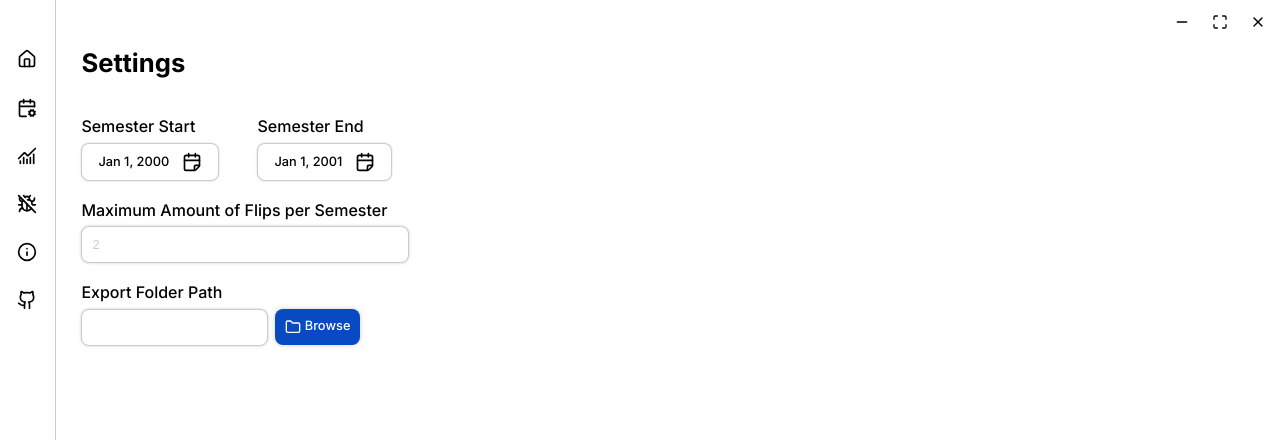
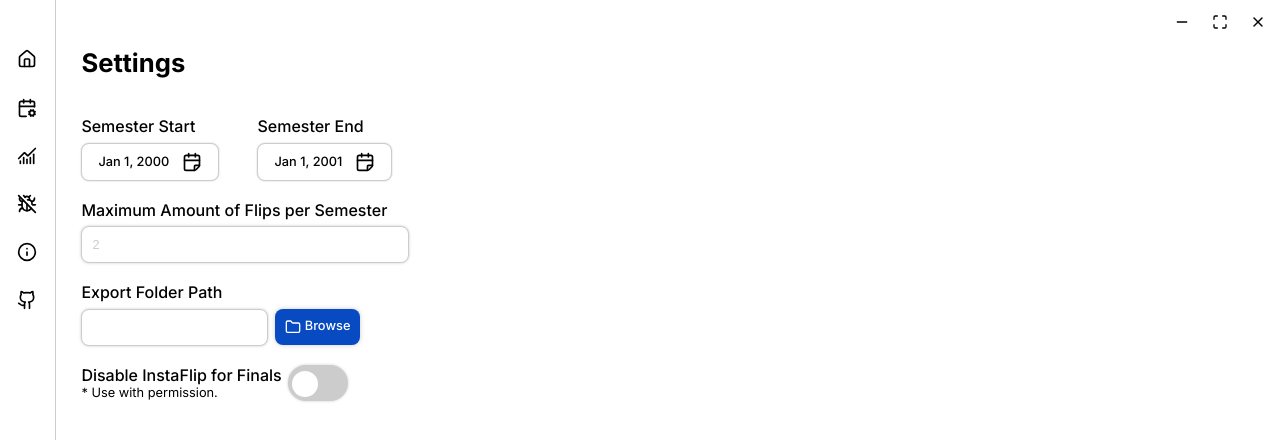
Before and after one commit to Honuluau/instaflip, a React (Vite) app in the folder frontend/: page / in a window 1280 px wide. Both pictures are taken after a click on the button 27 px from the left and 109 px from the top of the page. Shown: the top 440 px of the page. Built offline with nearby package versions, Linux system fonts and the light colour scheme; a web font is replaced by a local one.

Commit message:
Added Disable InstaFlip For Finals Setting with a new Switch Component

```diff
--- /dev/null
+++ b/frontend/src/components/Switch.tsx
@@ -0,0 +1,16 @@
+import { ChangeEventHandler } from "react"
+
+interface switchProps {
+    onChange: ChangeEventHandler
+}
+
+export function Switch({onChange}: switchProps) {
+    return (
+        <>
+            <label className="switch">
+                <input type="checkbox" onChange={onChange}/>
+                <span className="slider" />
+            </label>
+        </>
+    )
+}
--- a/frontend/src/lib/settings.ts
+++ b/frontend/src/lib/settings.ts
@@ -3,13 +3,15 @@ export interface Settings {
     semesterEnd: number;
     maxFlips: number;
     statisticsOutputPath: string;
+    disabled: boolean;
 }
 
 export const DEFAULT_SETTINGS: Settings = {
     semesterStart: Date.parse("2000-01-01"),
     semesterEnd: Date.parse("2001-01-01"),
     maxFlips: 2,
-    statisticsOutputPath: ""
+    statisticsOutputPath: "",
+    disabled: false,
 }
 
 const SETTINGS_KEY = "instaflip-settings"
--- a/frontend/src/pages/HomePage.tsx
+++ b/frontend/src/pages/HomePage.tsx
@@ -1,4 +1,4 @@
-import { Calendar, ClockAlert, Repeat, User, WarehouseIcon, X } from "lucide-react";
+import { Ban, Calendar, ClockAlert, Repeat, User, WarehouseIcon, X } from "lucide-react";
 import { CanFlipBanner, MaximumFlipsReachedBanner } from "../components/Banners";
 import { FlipInstance } from "../components/FlipInstance";
 import { Header } from "../components/Header";
@@ -121,21 +121,30 @@ export function HomePage() {
 
     return (
         <>
-            {outOfDate? (
+            {outOfDate ? (
                 <>
-                    <Overlay icon={<Calendar/>} label="Semester Range is out of date." text="Please change the semester settings by clicking the calendar button on the left-side of this window. The semester range is derived from Academic Calendars. Academic Calendars are available through the Office of the Registrar on Georgia Southern's website."/>
+                    <Overlay icon={<Calendar />} label="Semester Range is out of date." text="Please change the semester settings by clicking the calendar button on the left-side of this window. The semester range is derived from Academic Calendars. Academic Calendars are available through the Office of the Registrar on Georgia Southern's website." />
                 </>
-            ): (
+            ) : (
                 <></>
             )}
 
-            {(version != releaseVersion)? (
+            {(version != releaseVersion) ? (
                 <>
-                    <Overlay icon={<ClockAlert/>} label="Outdated Version" text={`InstaFlip is currently on version ${releaseVersion}. This machine's version is on ${version}. Please update InstaFlip via GitHub.`}/>
+                    <Overlay icon={<ClockAlert />} label="Outdated Version" text={`InstaFlip is currently on version ${releaseVersion}. This machine's version is on ${version}. Please update InstaFlip via GitHub.`} />
                 </>
-            ): (
+            ) : (
                 <></>
             )}
+
+            {(settings.disabled) ? (
+                <>
+                    <Overlay icon={<Ban />} label="Disabled for Finals" text="InstaFlip is currently disabled for Finals week. Please do not undo this action without permission." />
+                </>
+            ) : (
+                <></>
+            )
+            }
 
             <div className="pageContainer">
                 <Header />
@@ -179,7 +188,7 @@ export function HomePage() {
                                 ) : (
                                     <>
                                         {currentFlips?.map((flip: backend.FlipRowItem, i) => (
-                                            <FlipInstance key={i} id={i} date={flip.FlipTime} deleteFlip={deleteFlip}/>
+                                            <FlipInstance key={i} id={i} date={flip.FlipTime} deleteFlip={deleteFlip} />
                                         ))}
                                     </>
                                 )}
@@ -212,7 +221,7 @@ export function HomePage() {
                                     ) : (
                                         <>
                                             {otherFlips?.map((flip: backend.FlipRowItem, i) => (
-                                                <FlipInstance key={i} id={i} date={flip.FlipTime} deleteFlip={deleteFlip}/>
+                                                <FlipInstance key={i} id={i} date={flip.FlipTime} deleteFlip={deleteFlip} />
                                             ))}
                                         </>
                                     )}
--- a/frontend/src/pages/SettingsPage.tsx
+++ b/frontend/src/pages/SettingsPage.tsx
@@ -5,6 +5,7 @@ import { useEffect, useState } from "react";
 import { logger } from "../lib/logger";
 import { SelectFolder } from "../../wailsjs/go/main/App";
 import { toaster } from "../lib/toaster";
+import { Switch } from "../components/Switch";
 
 export function SettingsPage() {
     const [savedSettings, setSavedSettings] = useState<SettingsType>(getSettings());
@@ -98,6 +99,17 @@ export function SettingsPage() {
         }
     }
 
+    const disableInstaFlipForFinals = (e: React.ChangeEvent<HTMLInputElement>) => {
+        try {
+            const updated = { ...tempSettings, disabled: e.target.checked }
+            setTempSettings(updated);
+            checkDifference(updated);
+        } catch (error) {
+            console.error("Error disabling instaflip for finals:", error)
+            logger.error("Error Disable InstaFlipForFinals")
+        }
+    }
+
     useEffect(() => {
 
     }, [difference])
@@ -133,6 +145,15 @@ export function SettingsPage() {
                     </div>
                 </div>
             </div>
+            <div className="semester-date-settings">
+                <div className="flex-row settings-toggle">
+                    <div className="flex-col">
+                        <h4>Disable InstaFlip for Finals</h4>
+                        <span>* Use with permission.</span>
+                    </div>
+                    <Switch onChange={disableInstaFlipForFinals} />
+                </div>
+            </div>
             <div>
                 {difference ?
                     <button className="accent check-btn no-margin" onClick={onSave}>
--- a/frontend/src/style.css
+++ b/frontend/src/style.css
@@ -803,3 +803,78 @@ span .primary {
     padding: 0;
     margin: 0;
 }
+
+.settings-toggle {
+    display: inline-flex;
+    justify-content: center;
+    align-items: center;
+}
+
+.settings-toggle h4 {
+    padding: 0;
+    margin: 0;
+}
+
+/* The switch - the box around the slider */
+.switch {
+  position: relative;
+  display: inline-block;
+  width: 60px;
+  height: 36px;
+}
+
+/* Hide default HTML checkbox */
+.switch input {
+  opacity: 0;
+  width: 0;
+  height: 0;
+}
+
+/* The slider */
+.slider {
+  position: absolute;
+  cursor: pointer;
+  top: 0;
+  left: 0;
+  right: 0;
+  bottom: 0;
+  background-color: #ccc;
+  border-radius: 100px;
+  transition: .3s;
+  box-shadow: 0 0 3px var(--border);
+}
+
+.slider:before {
+  position: absolute;
+  content: "";
+  height: 26px;
+  width: 26px;
+  left: 4px;
+  bottom: 4px;
+  background-color: white;
+  transition: .3s;
+  border-radius: 50%;
+}
+
+input:checked + .slider {
+  background-color: var(--accent1);
+}
+
+input:focus + .slider {
+  box-shadow: 0 0 3px var(--accent1);
+}
+
+input:checked + .slider:before {
+  -webkit-transform: translateX(26px);
+  -ms-transform: translateX(26px);
+  transform: translateX(26px);
+}
+
+/* Rounded sliders */
+.slider.round {
+  border-radius: 34px;
+}
+
+.slider.round:before {
+  border-radius: 50%;
+}
```
